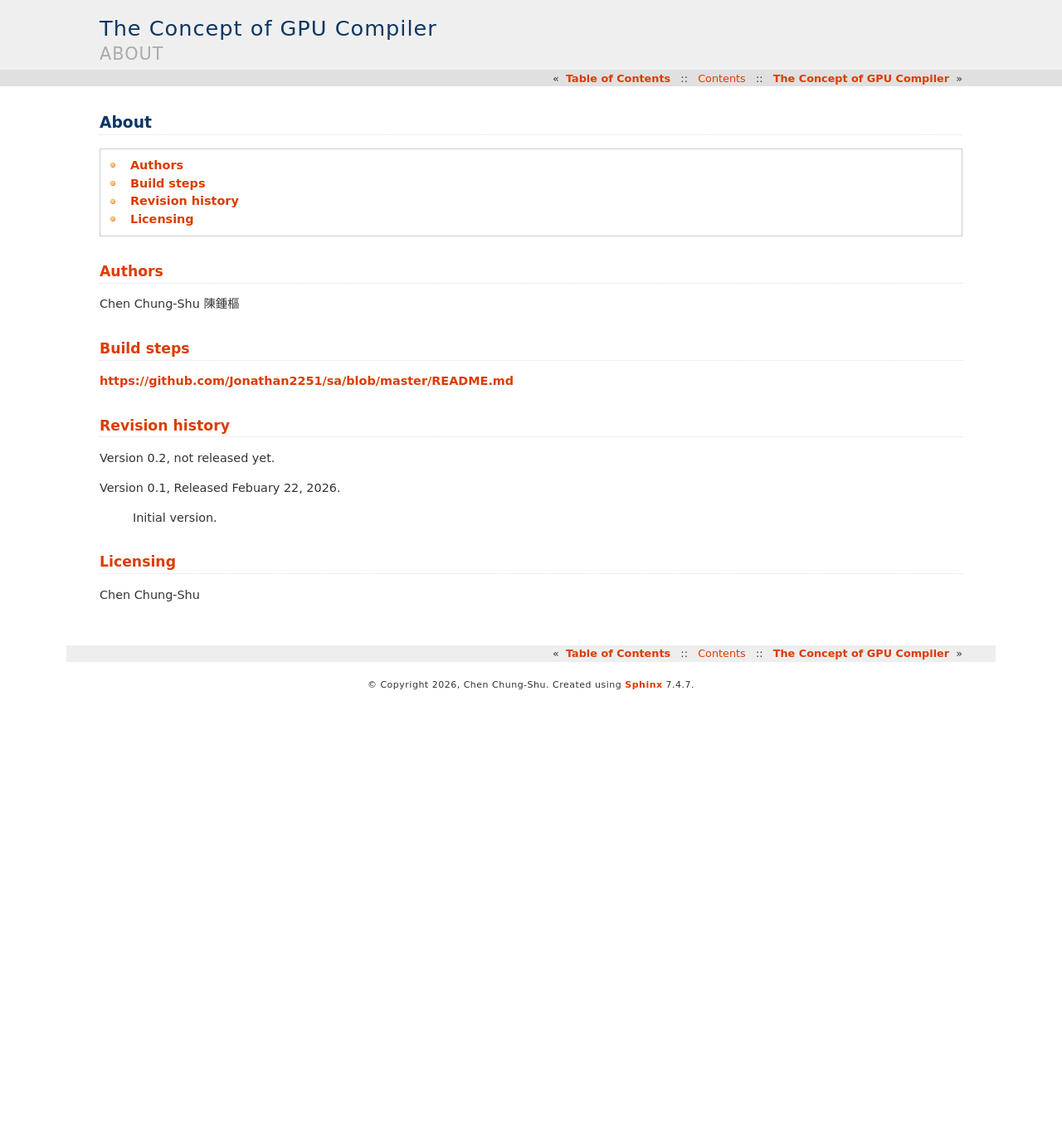
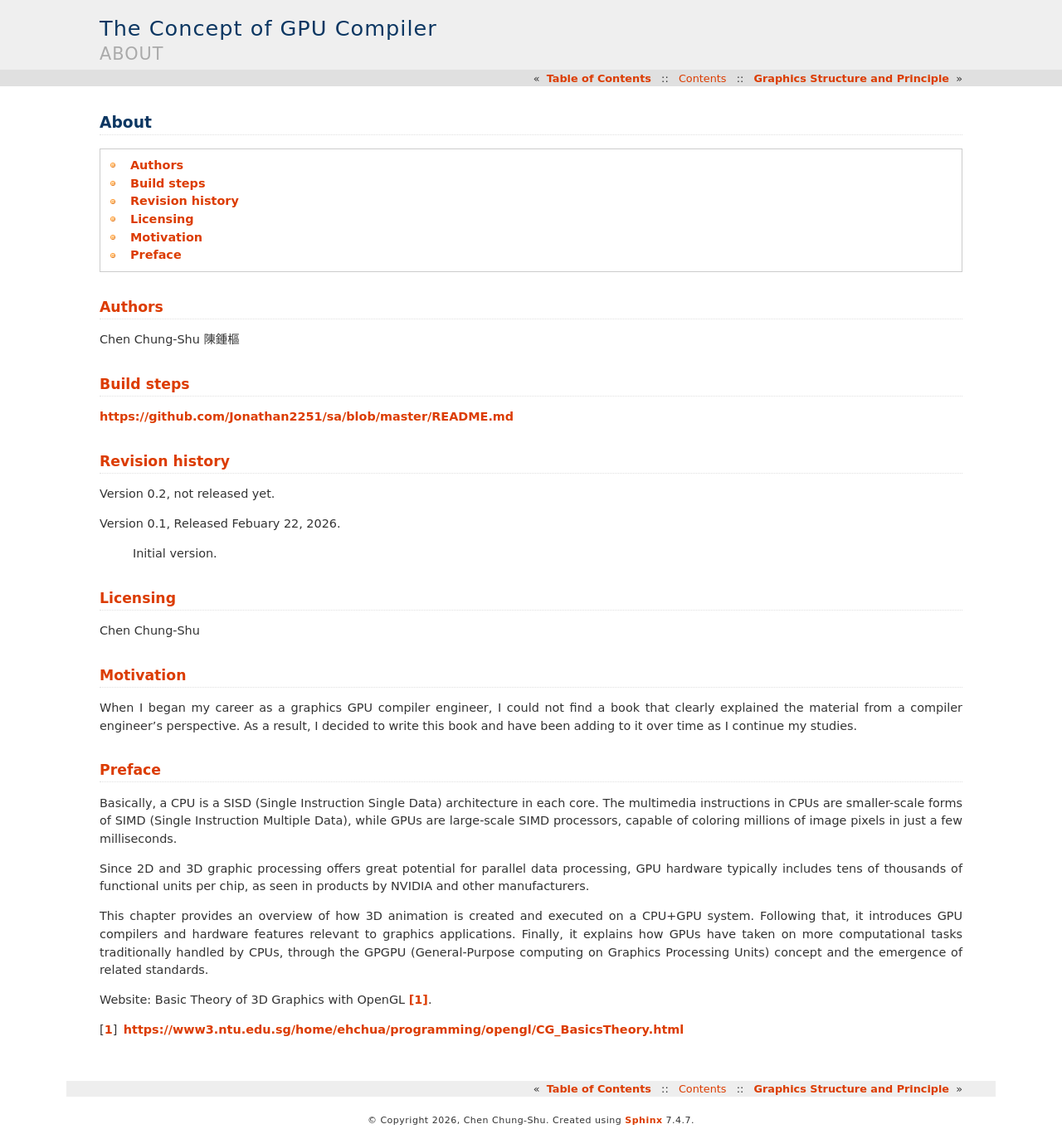
Before and after one commit to Jonathan2251/gpu, a Sphinx documentation site: the page built from source/about.rst, in a window 1280 px wide. Shown: the whole page at 83% size. Built offline with Sphinx 7.4.7, drawn with Linux system fonts in a browser that asks for light colours; before the commit the page ends 900 px from its top, so only the background shows below that.

Commit message:
reorganize sections

```diff
--- a/source/about.rst
+++ b/source/about.rst
@@ -33,3 +33,39 @@ Licensing
 ---------
 
 Chen Chung-Shu
+
+
+Motivation
+-----------
+
+When I began my career as a graphics GPU compiler engineer, I could not find
+a book that clearly explained the material from a compiler engineer’s
+perspective.
+As a result, I decided to write this book and have been adding to it over time
+as I continue my studies.
+
+
+Preface
+-------
+
+Basically, a CPU is a SISD (Single Instruction Single Data) architecture in each
+core. The multimedia instructions in CPUs are smaller-scale forms of SIMD (Single
+Instruction Multiple Data), while GPUs are large-scale SIMD processors, capable of
+coloring millions of image pixels in just a few milliseconds.
+
+Since 2D and 3D graphic processing offers great potential for parallel data
+processing, GPU hardware typically includes tens of thousands of functional units
+per chip, as seen in products by NVIDIA and other manufacturers.
+
+This chapter provides an overview of how 3D animation is created and executed on
+a CPU+GPU system. Following that, it introduces GPU compilers and hardware
+features relevant to graphics applications. Finally, it explains how GPUs have
+taken on more computational tasks traditionally handled by CPUs, through the
+GPGPU (General-Purpose computing on Graphics Processing Units) concept and the
+emergence of related standards.
+
+Website: Basic Theory of 3D Graphics with OpenGL [#cg_basictheory]_.
+
+
+
+.. [#cg_basictheory] https://www3.ntu.edu.sg/home/ehchua/programming/opengl/CG_BasicsTheory.html
--- a/source/graphics.rst
+++ b/source/graphics.rst
@@ -1,7 +1,7 @@
 .. _graphics:
 
-Concept in Graphics and Systems
-===============================
+Graphics Structure and Principle
+================================
 
 .. contents::
    :local:
--- a/source/index.rst
+++ b/source/index.rst
@@ -10,7 +10,6 @@ Table of Contents
    :maxdepth: 1
 
    about
-   begin
    graphics
    opengl
    hw
```
Also changed, not shown: README.md (+2 -1 lines), source/begin.rst (deleted, +0 -30 lines).
